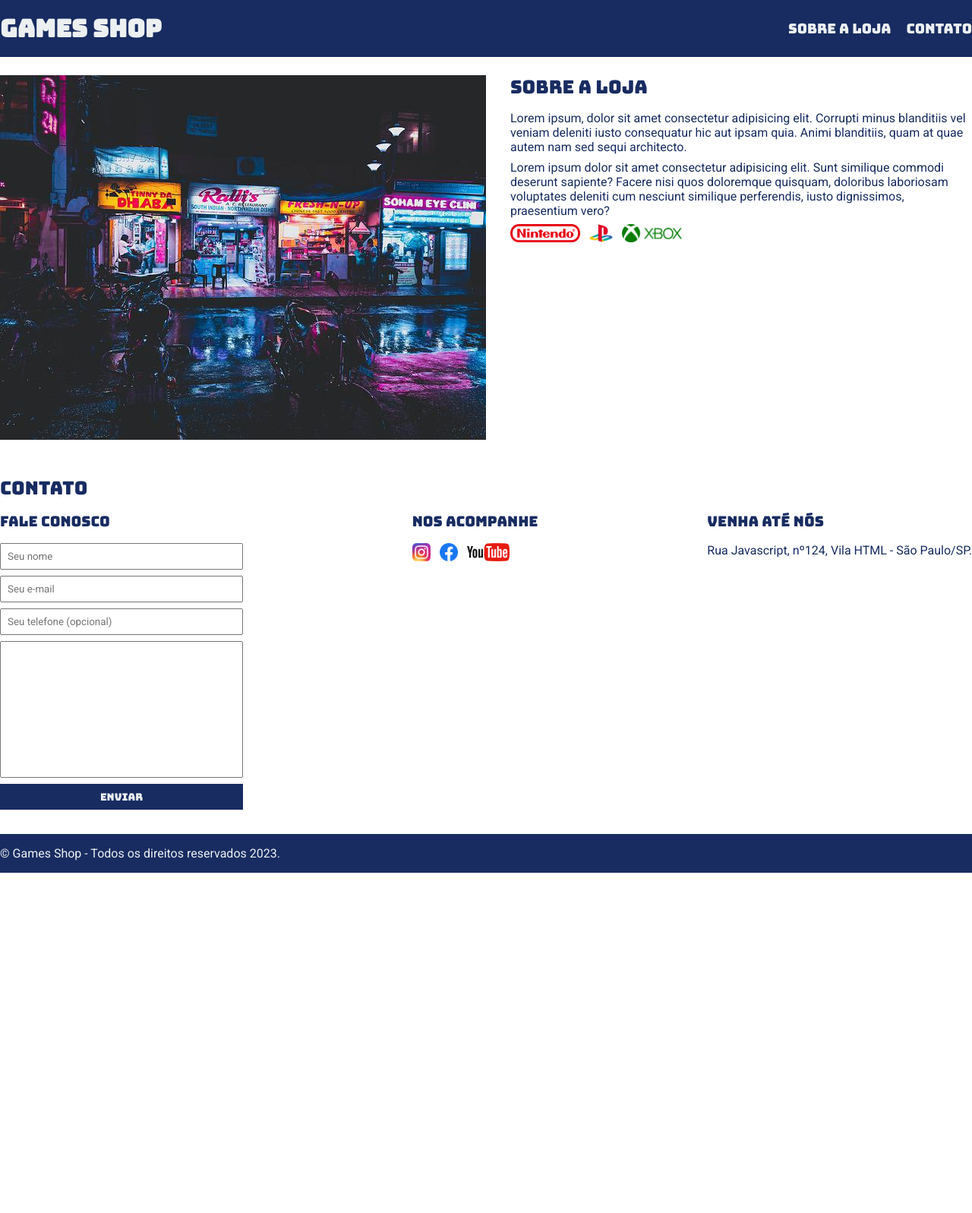
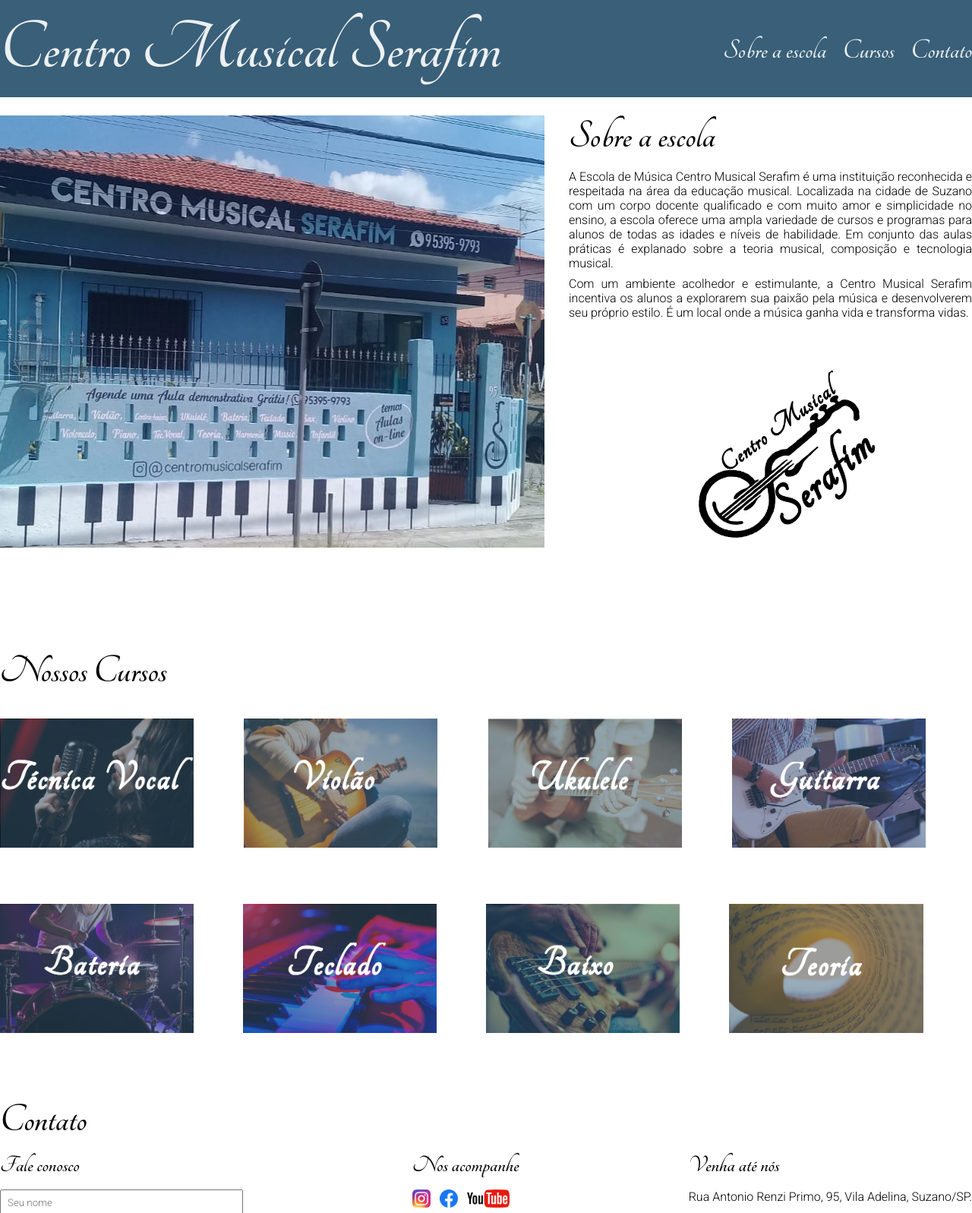
Before and after one commit to Brunofserafim/escola_de_musica, a plain HTML site: page index.html in a window 1280 px wide. Shown: the top 1597 px of the page at 76% size. Before the commit the page ends 1149 px from the top, so only its background shows below. Drawn offline with Linux system fonts and the light colour scheme.

Commit message:
commit inicial

```diff
--- a/index.html
+++ b/index.html
@@ -4,50 +4,65 @@
     <meta charset="UTF-8">
     <meta http-equiv="X-UA-Compatible" content="IE=edge">
     <meta name="viewport" content="width=device-width, initial-scale=1.0">
-    <title>Games Shop - a sua loja de games</title>
+    <title>Centro Musical Serafim - escola de música</title>
     <link rel="stylesheet" href="/main.css">
     <link rel="preconnect" href="https://fonts.googleapis.com">
     <link rel="preconnect" href="https://fonts.gstatic.com" crossorigin>
-    <link href="https://fonts.googleapis.com/css2?family=Bungee&family=Roboto&display=swap" rel="stylesheet">
+    <link href="https://fonts.googleapis.com/css2?family=Roboto:wght@300&family=Tangerine:wght@700&display=swap" rel="stylesheet">
 </head>
 <body>
     <header>
         <div class="container">
-            <h1>Games Shop</h1>
+            <h1>Centro Musical Serafim</h1>
             <nav>
                 <ul>
                     <li>
-                        <a href="#about">Sobre a loja</a>
+                        <a href="#about">Sobre a escola</a>
+                    </li>
+                    <li>
+                        <a href="#about_courses">Cursos</a>
                     </li>
                     <li>
                         <a href="#contact">Contato</a>
                     </li>
-                </ul>
+               </ul>
             </nav>
         </div>
     </header>
     <section id="about">
         <div class="container">
-            <img class="store-front" src="./images/loja.jpg" alt="Fachada da loja Games Shop">
+            <img class="store-front" src="./images/fachada.jpg" alt="Fachada da escola de musica">
             <div>
-                <h2>Sobre a loja</h2>
+                <h2>Sobre a escola</h2>
                 <p>
-                    Lorem ipsum, dolor sit amet consectetur adipisicing elit. Corrupti minus blanditiis vel veniam deleniti iusto consequatur hic aut ipsam quia. Animi blanditiis, quam at quae autem nam sed sequi architecto.
+                    A Escola de Música Centro Musical Serafim é uma instituição reconhecida e respeitada na área da educação musical. Localizada na cidade de Suzano com um corpo docente qualificado e com muito amor e simplicidade no ensino, a escola oferece uma ampla variedade de cursos e programas para alunos de todas as idades e níveis de habilidade. Em conjunto das aulas práticas é explanado sobre a teoria musical, composição e tecnologia musical.
                 </p>
                 <p>
-                    Lorem ipsum dolor sit amet consectetur adipisicing elit. Sunt similique commodi deserunt sapiente? Facere nisi quos doloremque quisquam, doloribus laboriosam voluptates deleniti cum nesciunt similique perferendis, iusto dignissimos, praesentium vero?
+                    Com um ambiente acolhedor e estimulante, a Centro Musical Serafim incentiva os alunos a explorarem sua paixão pela música e desenvolverem seu próprio estilo. É um local onde a música ganha vida e transforma vidas.
                 </p>
-                <ul class="brands-list">
-                    <li><img src="./images/nintendo.png" alt="nitendo"></li>
-                    <li><img src="./images/playstation.png" alt="nitendo"></li>
-                    <li><img src="./images/xbox.png" alt="nitendo"></li>
+                <ul class="logo">
+                    <li><img src="./images/logo.png" alt="logo da escola de musica"></li>
                 </ul>
             </div>
+
         </div>
+    </section>
+    <section id="about_courses">
+            <h2>Nossos Cursos</h2>
+                <ul class="brands-list">
+                    <li><img src="./images/canto.jpg" alt="pessoa cantando"></li>
+                    <li><img src="./images/violao.jpg" alt="pessoa tocando violão"></li>
+                    <li><img src="./images/ukulele.jpg" alt="pessoa tocando ukulele"></li>
+                    <li><img src="./images/guitarra.jpg" alt="pessoa tocando guitarra"></li>
+                    <li><img src="./images/bateria.jpg" alt="pessoa tocando bateria"></li>
+                    <li><img src="./images/teclado.jpg" alt="pessoa tocando teclado"></li>
+                    <li><img src="./images/baixo.jpg" alt="pessoa tocando baixo"></li>
+                    <li><img src="./images/teoria.jpg" alt="partitura dobrada"></li>
+                </ul>
     </section>
     <section id="contact">
         <div class="container">
-            <h2>CONTATO</h2>
+            <h2>Contato</h2>
             <div class="contact-methods">
                 <div>
                     <h3>Fale conosco</h3>
@@ -63,17 +78,17 @@
                     <h3>Nos acompanhe</h3>
                     <UL class="social-links">
                         <li>
-                            <a href="#" title="Siga-nos no Instagram">
+                            <a href="https://www.instagram.com/centromusicalserafim/" title="Siga-nos no Instagram">
                                 <img src="./images/instagram.png" alt="Logo do Instagram" />
                             </a>
                         </li>
                         <li>
-                            <a href="#" title="Siga-nos no Facebook">
+                            <a href="https://web.facebook.com/centromusicalserafim/?_rdc=1&_rdr" title="Siga-nos no Facebook">
                                 <img src="./images/facebook.png" alt="Logo do Facebook" />
                             </a>
                         </li>
                         <li>
-                            <a href="#" title="Siga-nos no Youtube">
+                            <a href="https://www.youtube.com/channel/UCWaG2sZVzc6Hupm20WlLEMA/playlists" title="Siga-nos no Youtube">
                                 <img src="./images/youtube.png" alt="Logo do Youtube" />
                             </a>
                         </li>
@@ -82,7 +97,7 @@
                 <div>
                     <h3>Venha até nós</h3>
                     <p>
-                        Rua Javascript, nº124, Vila HTML - São Paulo/SP.
+                        Rua Antonio Renzi Primo, 95, Vila Adelina, Suzano/SP.
                     </p>
                 </div>
             </div>
@@ -91,7 +106,7 @@
     <footer>
         <div class="container">
             <p>
-                &copy; Games Shop - Todos os direitos reservados 2023.
+                &copy; Centro Musical Serafim - Todos os direitos reservados 2023.
             </p>
         </div>
     </footer>
--- a/main.css
+++ b/main.css
@@ -8,7 +8,7 @@ header,
 section h2,
 section h3,
 form button {
-    font-family: 'Bungee', cursive;
+    font-family: 'Tangerine', cursive;
     font-weight: normal;
 }
 
@@ -16,17 +16,17 @@ body, input, textarea {
     font-family: 'Roboto', sans-serif;
 }
 
-
 header {
     padding: 16px 0;
-    background-color: #182c61;
+    font-size: 48px;
+    background-color: #395f79;
     color: #ecf0f1;
 }
 
 header nav li {
     display: inline;
     margin-left: 16px;
-    font-size: 18px;
+    font-size: 38px;
 }
 
 header nav a {
@@ -48,12 +48,22 @@ section .container {
 }
 
 .brands-list img{
-    height: 24px;
+    height: 170px;
+    margin-top: 35px;
+    margin-right: 61px;
+    margin-bottom: 35px;
 }
 
 .brands-list li{
     display: inline;
-    margin-right: 8px;
+}
+
+#about_courses h2,
+#about_teachers h2,
+.brands-list{
+    max-width: 1280px;
+    width: 100%;
+    margin: 0 auto;
 }
 
 section .container {
@@ -66,10 +76,12 @@ section {
 
 section h2 {
     margin-bottom: 16px;
+    font-size: 54px;
 }
 
 section {
-    color:#182c61
+    color:#000000;
+    text-align: justify;
 }
 
 section p {
@@ -78,6 +90,16 @@ section p {
 
 .store-front {
     margin-right: 32px;
+}
+
+.logo img{
+    height: 350px;
+    margin-left: 150px;
+    margin-top: 25px;
+}
+
+.logo {
+    list-style-type: none;
 }
 
 .social-links img {
@@ -118,25 +140,27 @@ form textarea {
 
 section h3 {
     margin-bottom: 16px;
+    font-size: 32px;
 }
 
 form button {
-    background-color: #182c61;
+    background-color: #395f79;
     color: #ecf0f1;
     border: none;
     cursor: pointer;
+    font-size: 32px;
 }
 
 form button:hover{
-    background-color: #91a7e5
+    background-color: #000000
 }
 
 input:focus, textarea:focus {
-    outline-color: #182c61;
+    outline-color: #395f79;
 }
 
 footer {
-    background-color: #182c61;
+    background-color: #395f79;
     color: #ecf0f1;
     padding: 16px 0;
 }
```
Also changed, not shown: images/Fabiano.jpg (added), images/baixo.jpg (added), images/bateria.jpg (added), images/bruno.JPG (added), images/canto.jpg (added), images/fachada.jpg (added), images/guitarra.jpg (added), images/logo.png (added), images/loja.jpg (deleted), images/nintendo.png (deleted), images/playstation.png (deleted), images/prof.Bruno.jpg (added), images/teclado.jpg (added), images/teoria.jpg (added), 3 more files.
